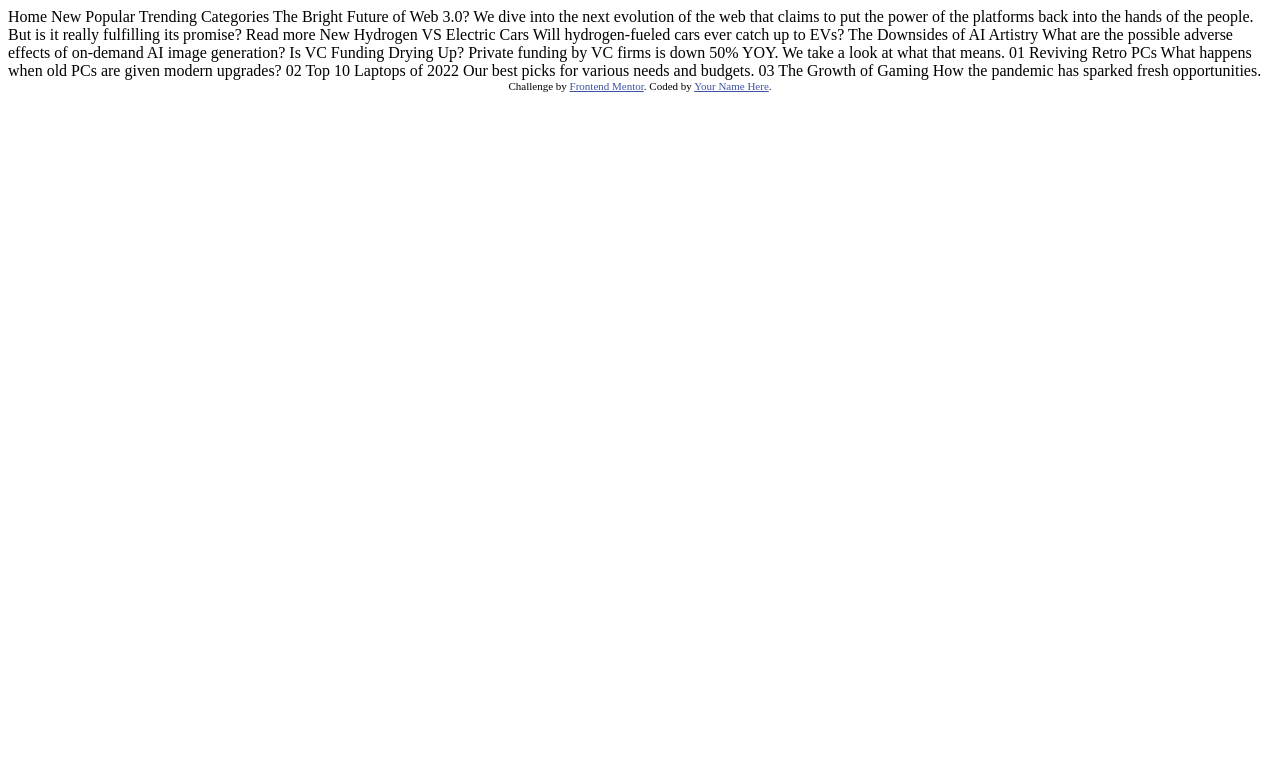
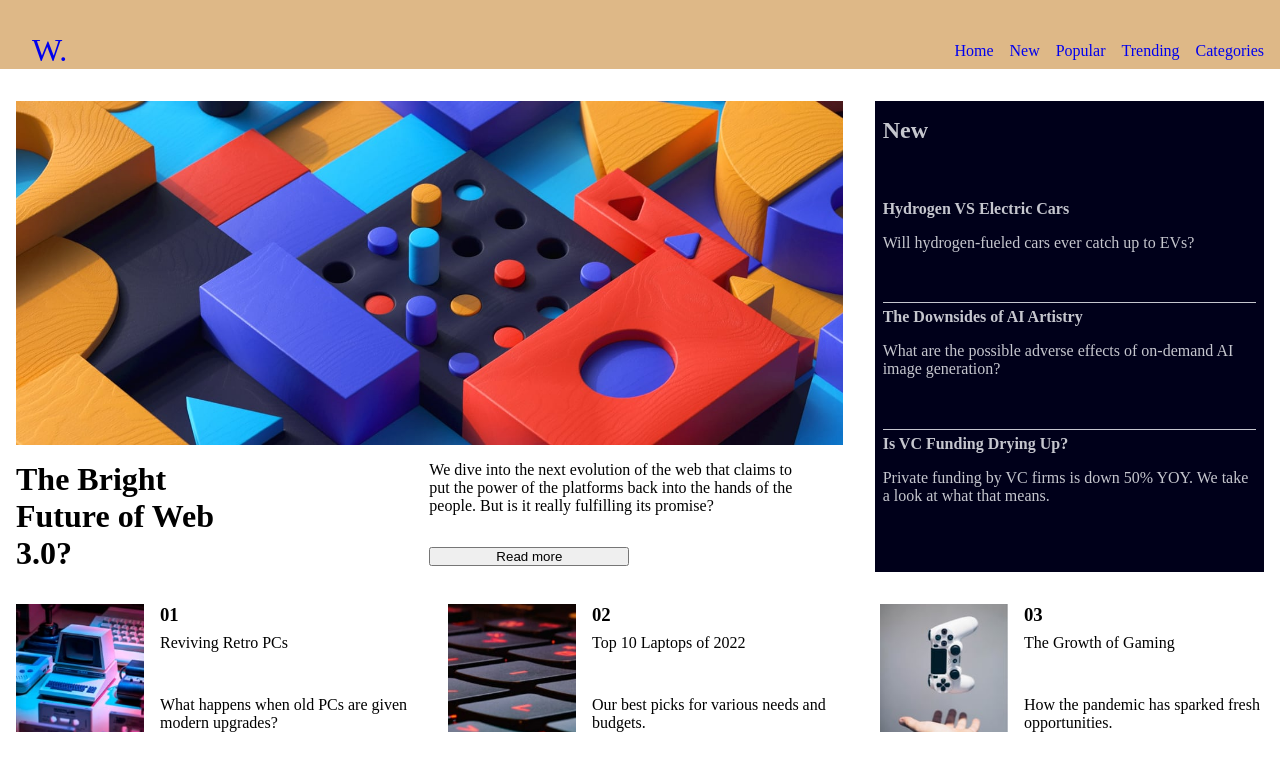
Before and after one commit to JohnsonSaka123/news-homepage-main, a plain HTML site: page index.html in a window 1280 px wide. Drawn offline with Linux system fonts and the light colour scheme.

Commit message:
First part of styling done + some additional tags to the content

```diff
--- a/index.css
+++ b/index.css
@@ -0,0 +1,158 @@
+*{
+  box-sizing: border-box;
+  margin: 0;
+  padding: 0;
+}
+body{
+  display: grid;
+  grid-template-columns: 1fr 1fr 1fr;
+  grid-template-rows: auto auto auto auto;
+  gap: 2em;
+  grid-template-areas:
+  "header header header"
+  "main main headline-right"
+  "main main headline-right"
+  "footer footer foooter";
+}
+li{
+  list-style-type: none;
+
+}
+a{
+  text-decoration: none;
+}
+header{
+  width: 100%;
+  max-width: 1440px;
+  background-color: burlywood;
+  padding-top: 2em;
+  grid-area: header;
+  padding-right: 1em;
+}
+main{
+  grid-area: main;
+  grid-row: 2/4;
+  grid-column: 1/3;
+  display: flex;
+  flex-direction: column;
+  gap: 1em;
+}
+.hero-section{
+  width: inherit;
+  height: auto;
+  flex: 1;
+}
+.sub-section{
+  flex: 1;
+  display: flex;
+  height: inherit;
+}
+.headliner{
+  flex: 1;
+}
+.headliner h1{
+  width: 200px;
+}
+.details{
+  flex: 1;
+  display: flex;
+  flex-direction: column;
+  gap: 2em;
+}
+.details p{
+  width: 380px;
+
+}
+.details button{
+  width: 200px;
+}
+.hero-section img{
+  width: 100%;
+  height: 100%;
+  object-fit: cover;
+}
+.headline-right{
+  grid-area: headline-right;
+  grid-column: 3/4;
+  grid-row: 2/4;
+  height: inherit;
+  background-color: hsl(240, 100%, 5%);
+  color: hsl(233, 8%, 79%);
+  padding: 1em 0.5em 1em 0.5em;
+  display: grid;
+  grid-template-rows: auto auto auto auto;
+  gap: 0.3em;
+  margin-right: 1em;
+}
+.headline-1 h4{
+  margin-bottom: 1em;
+}
+.headline-1 h4:not(:first-child){
+  margin-top:1em;
+}
+.headline-1:not(:last-child){
+  border-bottom: 1px solid hsl(233, 8%, 79%);
+}
+
+ul{
+  display: flex;
+  justify-content: space-between;
+  align-items: center;
+}
+ul li:first-child{
+  margin-right: auto;
+  margin-inline-start: 0;
+  font-size: 2em;
+}
+ul li a{
+  margin-inline-start: 1em;
+}
+footer{
+  grid-area: footer;
+  grid-row: 4/5;
+  grid-column: 1/4;
+  display: flex;
+  gap: 2em;
+}
+.info-1{
+  flex: 1;
+}
+.info-2 {
+  flex: 1;
+}
+.info-3 {
+  flex: 1;
+}
+.info{
+  display: flex;
+  flex-direction: row;
+  gap: 1em;
+}
+.img-section{
+  height: 8em;
+  width: 8em;
+
+}
+.sub-details{
+  flex: 1;
+  display: flex;
+  flex-direction: column;
+  gap: 0.5em;
+}
+.img-section img{
+  width: 100%;
+  height: 100%;
+  object-fit: cover;
+}
+.sub-detials h3{
+  flex: 1;
+}
+.sub-details .title{
+  flex: 1;
+}
+.sub-detials .description{
+  flex: 1;
+}
+main, footer{
+  margin-left: 1em;
+}
--- a/index.html
+++ b/index.html
@@ -3,58 +3,96 @@
 <head>
   <meta charset="UTF-8">
   <meta name="viewport" content="width=device-width, initial-scale=1.0"> <!-- displays site properly based on user's device -->
-
   <link rel="icon" type="image/png" sizes="32x32" href="./assets/images/favicon-32x32.png">
-
   <title>Frontend Mentor | News homepage</title>
-
-  <!-- Feel free to remove these styles or customise in your own stylesheet 👍 -->
-  <style>
-    .attribution { font-size: 11px; text-align: center; }
-    .attribution a { color: hsl(228, 45%, 44%); }
-  </style>
+  <link rel="stylesheet" href="./index.css">
+  <link rel="preconnect" href="https://fonts.googleapis.com">
+  <link rel="preconnect" href="https://fonts.gstatic.com" crossorigin>
+  <link
+    href="https://fonts.googleapis.com/css2?family=Barlow:ital,wght@0,100;0,200;0,300;0,400;0,500;0,600;0,700;0,800;0,900;1,100;1,200;1,300;1,400;1,500;1,600;1,700;1,800;1,900&family=Figtree:ital,wght@0,800;1,800&family=Fraunces:ital,opsz,wght@0,9..144,100..900;1,9..144,100..900&family=Inter:ital,opsz,wght@0,14..32,100..900;1,14..32,100..900&family=Open+Sans:ital,wght@0,300..800;1,300..800&family=Overpass:ital,wght@0,100..900;1,100..900&display=swap"
+    rel="stylesheet">
 </head>
 <body>
+  <header>
+    <ul>
+      <li><a href="#">W.</a></li>
+      <li><a href="#">Home</a></li>
+      <li><a href="#">New</a></li>
+      <li><a href="#">Popular</a></li>
+      <li><a href="#">Trending</a></li>
+      <li><a href="#">Categories</a></li>
+    </ul>
 
-  Home
-  New
-  Popular
-  Trending
-  Categories
+  </header>
 
-  The Bright Future of Web 3.0?
+  <main>
+    <div class="hero-section">
+      <img src="./assets/images/image-web-3-desktop.jpg" alt="">
+    </div>
+    <div class="sub-section">
+      <div class="headliner">
+        <h1>The Bright Future of Web 3.0?</h1>
+      </div>
+      <div class="details">
+        <p>We dive into the next evolution of the web that claims to put the power of the platforms back into the hands of the
+        people.
+        But is it really fulfilling its promise?</p>
+        <button type="button">Read more</button>
+      </div>
+    </div>
+  </main>
 
-  We dive into the next evolution of the web that claims to put the power of the platforms back into the hands of the people.
-  But is it really fulfilling its promise?
+  <section class="headline-right">
+    <h2>New</h2>
+    <div class="headline-1">
+      <h4>Hydrogen VS Electric Cars</h4>
+      <p>Will hydrogen-fueled cars ever catch up to EVs?</p>
+    </div>
+    <div class="headline-1">
+      <h4>The Downsides of AI Artistry</h4>
+      <p>What are the possible adverse effects of on-demand AI image generation?</p>
+    </div>
+    <div class="headline-1">
+      <h4>Is VC Funding Drying Up?</h4>
+      <p>Private funding by VC firms is down 50% YOY. We take a look at what that means.</p>
+    </div>
+  </section>
 
-  Read more
+  <footer>
+    <div class="info info-1">
+      <div class="img-section">
+        <img src="./assets/images/image-retro-pcs.jpg" alt="">
+      </div>
+        <div class="sub-details">
+          <h3>01</h3>
+          <p class="title">Reviving Retro PCs</p>
+          <p class="description">What happens when old PCs are given modern upgrades?</p>
+        </div>
 
-  New
+    </div>
+    <div class="info info-2">
+      <div class="img-section">
+        <img src="./assets/images/image-top-laptops.jpg" alt="">
+      </div>
+        <div class="sub-details">
+          <h3>02</h3>
+          <p class="title">Top 10 Laptops of 2022</p>
+          <p class="description">Our best picks for various needs and budgets.</p>
+        </div>
 
-  Hydrogen VS Electric Cars
-  Will hydrogen-fueled cars ever catch up to EVs?
+    </div>
+    <div class="info info-3">
+      <div class="img-section">
+        <img src="./assets/images/image-gaming-growth.jpg" alt="">
+      </div>
+        <div class="sub-details">
+          <h3>03</h3>
+          <p class="title">The Growth of Gaming</p>
+          <p class="description">How the pandemic has sparked fresh opportunities.</p>
+        </div>
+    </div>
+  </footer>
+  <script src="./index.js"></script>
 
-  The Downsides of AI Artistry
-  What are the possible adverse effects of on-demand AI image generation?
-
-  Is VC Funding Drying Up?
-  Private funding by VC firms is down 50% YOY. We take a look at what that means.
-
-  01
-  Reviving Retro PCs
-  What happens when old PCs are given modern upgrades?
-
-  02
-  Top 10 Laptops of 2022
-  Our best picks for various needs and budgets.
-
-  03
-  The Growth of Gaming
-  How the pandemic has sparked fresh opportunities.
-
-  <div class="attribution">
-    Challenge by <a href="https://www.frontendmentor.io?ref=challenge" target="_blank">Frontend Mentor</a>.
-    Coded by <a href="#">Your Name Here</a>.
-  </div>
 </body>
 </html>
```
